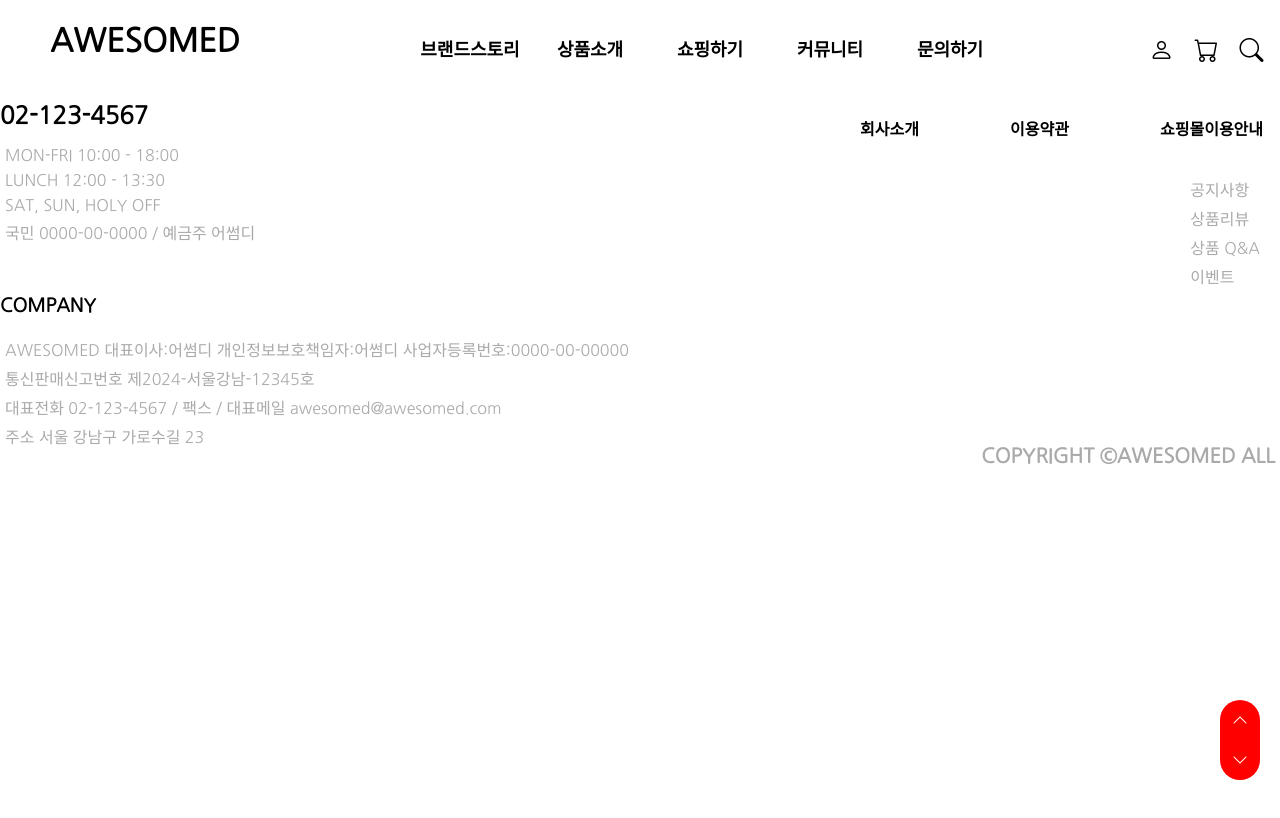
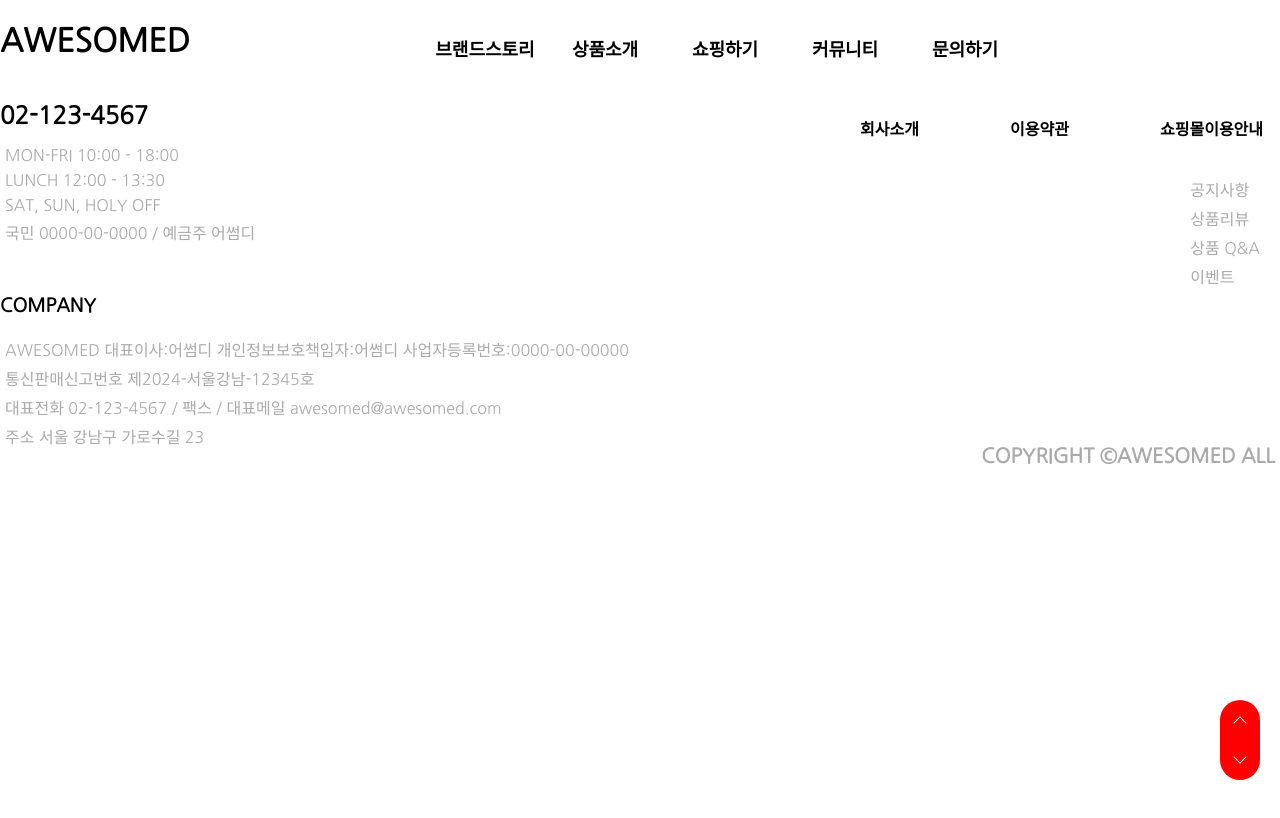
Before and after one commit to kibum2024/reactproject, a React (Create React App) app: page / in a window 1280 px wide. Shown: the top 818 px of the page. Built offline with nearby package versions, Linux system fonts and the light colour scheme; the HTML template or start-up script is replaced by a standard one.

Commit message:
7월 23일 추가 수정 학원 8교시

```diff
--- a/src/App.css
+++ b/src/App.css
@@ -17,22 +17,22 @@ li {
   display: flex;
   flex-wrap: nowrap;
   justify-content: center;
+  width: 1460px; /* 자식 요소의 너비를 100%로 설정 */
   height: 100px;
   top: 0;
   left: 0;
   right: 0;
   z-index: 100;
-  width: 100%; /* 자식 요소의 너비를 100%로 설정 */
   box-sizing: border-box; /* padding과 border를 포함한 너비를 설정 */
   background-color: white;
+  margin: 0 auto;
 }
 .header-logo {
   width: 25%;
-  margin: 0px 20px;
+  margin: 0px 0px;
 }
 h1 {
   font-weight: bold;
-  margin-left: 30px;
   cursor: pointer;
 }
 .main-menu-wrap {
```
